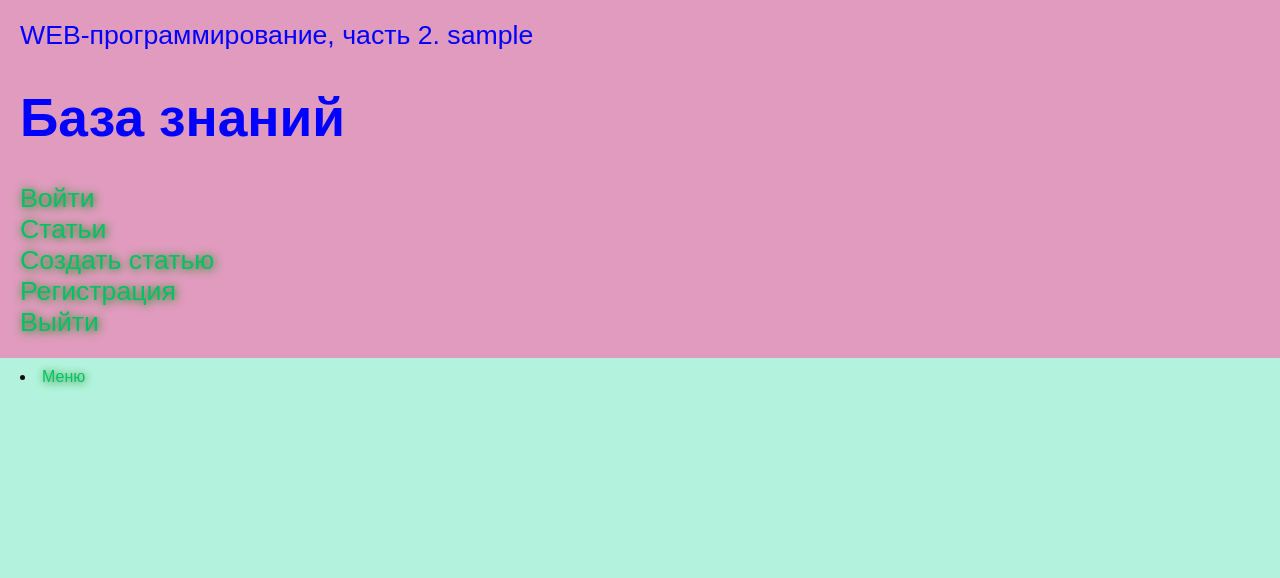
After one commit to tkacheks/web-programming-labs-2, a Flask app: template templates/lab5.html in a window 1280 px wide. The commit adds this page. Shown: the top 578 px of the page. Run offline with Flask 3, Linux system fonts and the light colour scheme; the template is opened without the code that fills it: most values are stand-ins (such as "Sample title", 1, 10 or a date in 2020).

```diff
--- /dev/null
+++ b/templates/lab5.html
@@ -0,0 +1,21 @@
+
+{% extends "base.html" %}
+
+{% block lab %}
+{{ username }}
+
+<div><h1>База знаний</h1></div>
+<div><a href="/lab5/login" class="block1">Войти</a></div>
+<div><a href="/lab5/articles" class="block2">Статьи</a></div>
+<div><a href="/lab5/cozdzametki" class="block3">Создать статью</a></div>
+<div><a href="/lab5/register" class="block4">Регистрация</a></div>
+<div><a href="/lab5/logout" class="block5">Выйти</a></div>
+<div></div>
+
+
+
+{% endblock %}
+
+{% block main %}
+
+{% endblock %}
```
Also changed, not shown: templates/lab8/index.html (+21 -0 lines).
